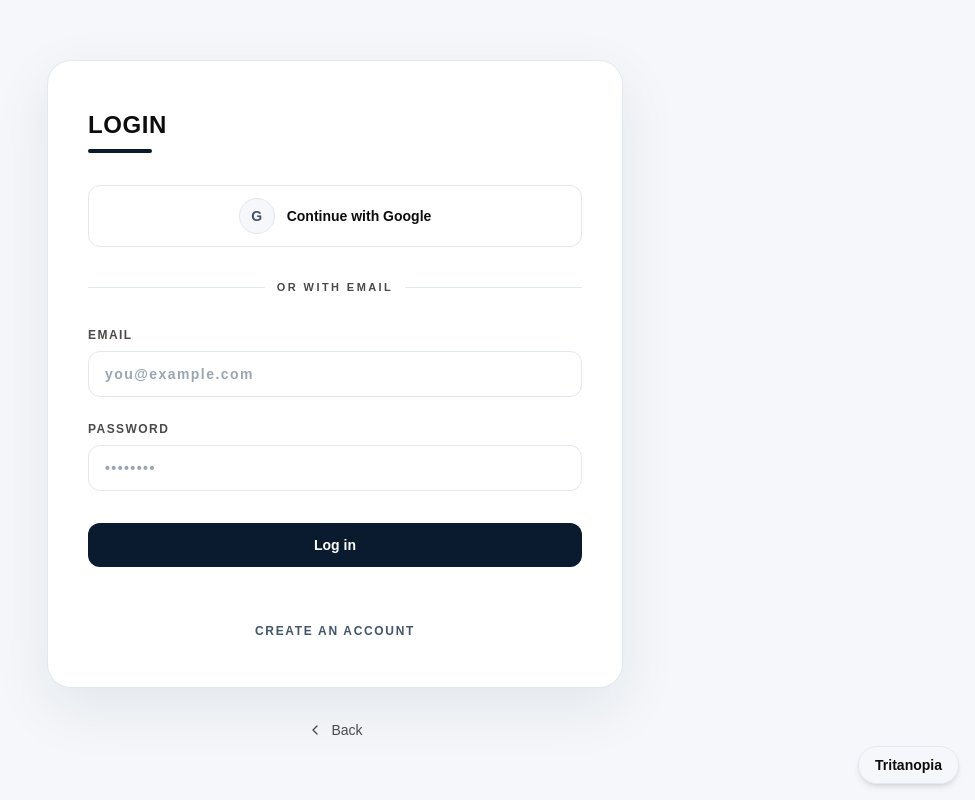
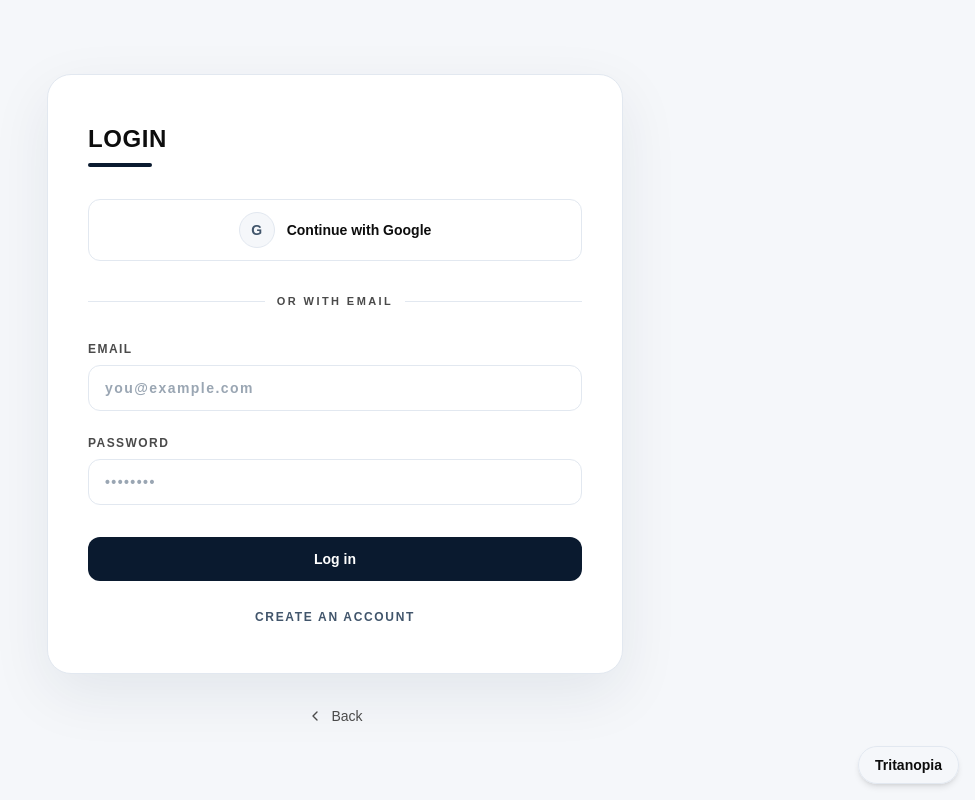
Before and after one commit to raphael-guer1n/AREA, a Next.js app in the folder Web/frontend/: page /login in a window 1280 px wide. Shown: the whole page, without its empty margins (305-1280 px from the left). Built offline with nearby package versions, Linux system fonts and the light colour scheme; no server answers.

Commit message:
fix (Web/frontend/app/Login): fix details in login page

```diff
--- a/Web/frontend/src/components/forms/LoginForm.tsx
+++ b/Web/frontend/src/components/forms/LoginForm.tsx
@@ -191,7 +191,7 @@ export default function LoginForm() {
           </div>
         </form>
 
-        <div className="mt-8 text-center text-xs font-semibold uppercase tracking-[0.14em] text-[var(--muted)]">
+        <div className="mt-1 text-center text-xs font-semibold uppercase tracking-[0.14em] text-[var(--muted)]">
           <Link
             href="/register"
             className="text-[var(--blue-soft)] transition hover:text-[var(--blue-primary-3)]"
--- a/Web/frontend/src/components/forms/RegisterForm.tsx
+++ b/Web/frontend/src/components/forms/RegisterForm.tsx
@@ -244,7 +244,7 @@ export default function RegisterForm() {
           </div>
         </form>
 
-        <div className="mt-3 text-center text-xs font-semibold uppercase tracking-[0.14em] text-[var(--muted)]">
+        <div className="mt-1 text-center text-xs font-semibold uppercase tracking-[0.14em] text-[var(--muted)]">
           <Link
             href="/login"
             className="text-[var(--blue-soft)] transition hover:text-[var(--blue-primary-3)]"
```
